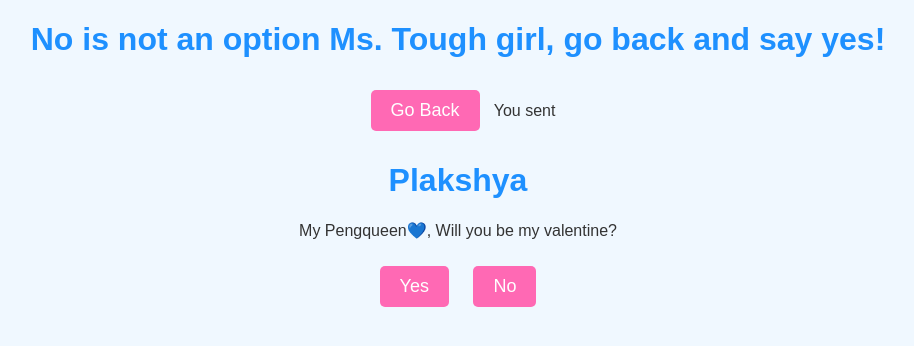
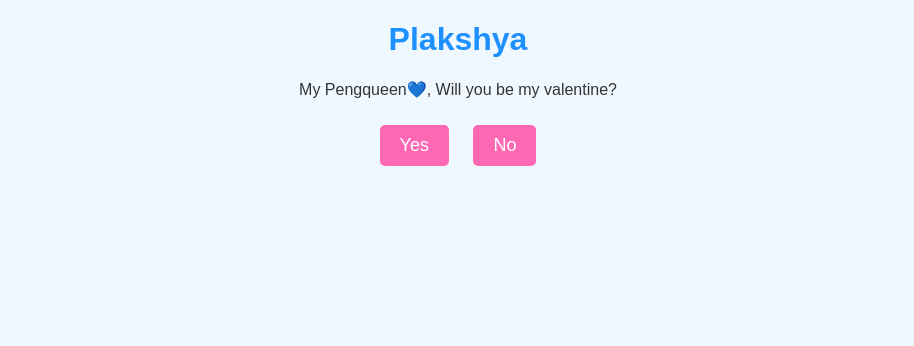
Before and after one commit to brotherbro1/plakshya, a plain HTML site: page index.html in a window 1280 px wide. Shown: the whole page, without its empty margins (182-1096 px from the left). Drawn offline with Linux system fonts and the light colour scheme.

Commit message:
Add files via upload

```diff
--- a/index.html
+++ b/index.html
@@ -1,40 +1,3 @@
-<!DOCTYPE html>
-<html lang="en">
-<head>
-    <meta charset="UTF-8">
-    <meta name="viewport" content="width=device-width, initial-scale=1.0">
-    <title>No is not an option!</title>
-    <style>
-        body {
-            font-family: Arial, sans-serif;
-            text-align: center;
-            background-color: #f0f8ff;
-            color: #333;
-        }
-        h1 {
-            color: #ff1493;
-        }
-        .button {
-            padding: 10px 20px;
-            margin: 10px;
-            font-size: 18px;
-            cursor: pointer;
-            background-color: #ff69b4;
-            color: white;
-            border: none;
-            border-radius: 5px;
-        }
-        .button:hover {
-            background-color: #ff1493;
-        }
-    </style>
-</head>
-<body>
-    <h1>No is not an option Ms. Tough girl, go back and say yes!</h1>
-    <button class="button" onclick="window.location.href='index.html'">Go Back</button>
-</body>
-</html>
-You sent
 <!DOCTYPE html>
 <html lang="en">
 <head>
```
